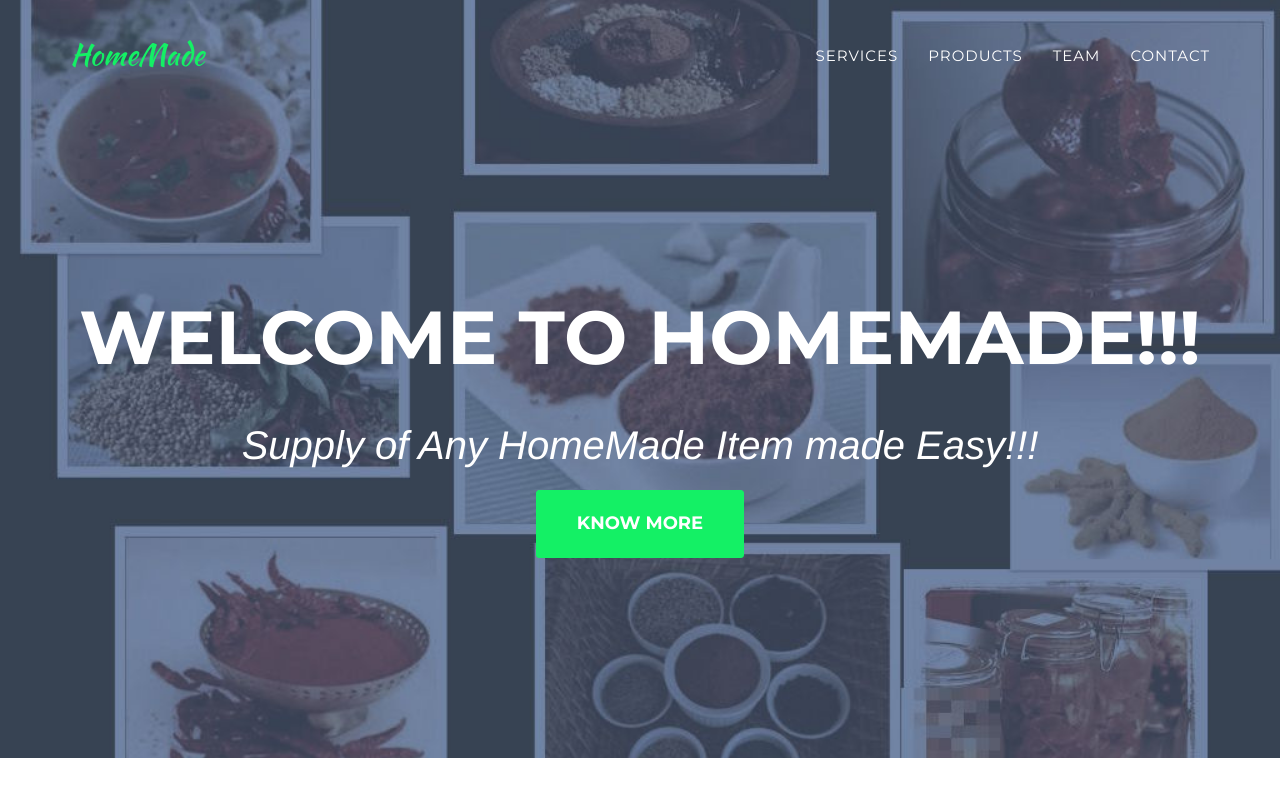
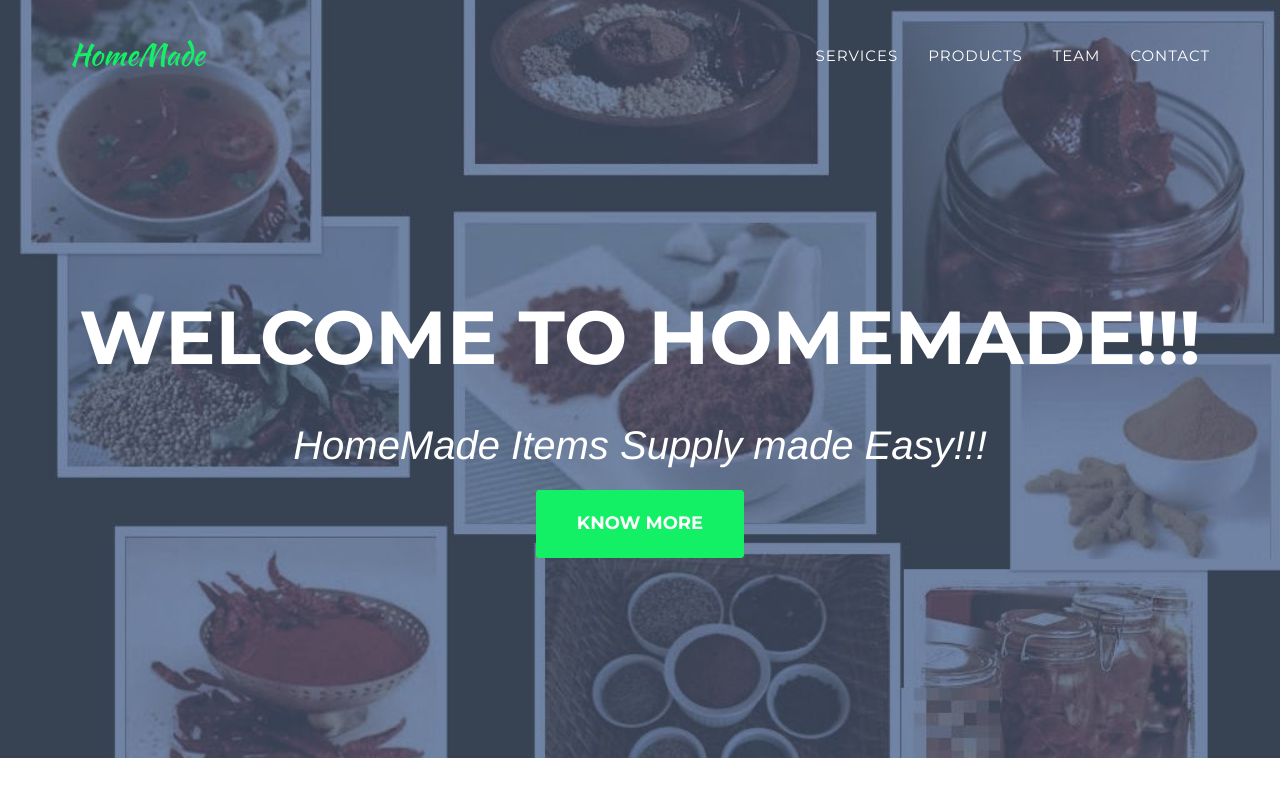
Before and after one commit to RameshNagaraj/homemade, a Jekyll site: the page built from index.html, in a window 1280 px wide and 900 px high. Shown: the top 797 px of the window. Built offline with Jekyll 4.4.1, drawn with Linux system fonts in a browser that asks for light colours; some web fonts are replaced.

Commit message:
Description Change

```diff
--- a/_includes/header.html
+++ b/_includes/header.html
@@ -45,7 +45,7 @@
         <div class="container">
             <div class="intro-text">
                 <div class="intro-heading">Welcome to HomeMade!!!</div>
-                <div class="intro-lead-in">Supply of Any HomeMade Item made Easy!!!</div>
+                <div class="intro-lead-in">HomeMade Items Supply made Easy!!!</div>
                 <a href="#services" class="page-scroll btn btn-xl">Know More</a>
             </div>
         </div>
```
